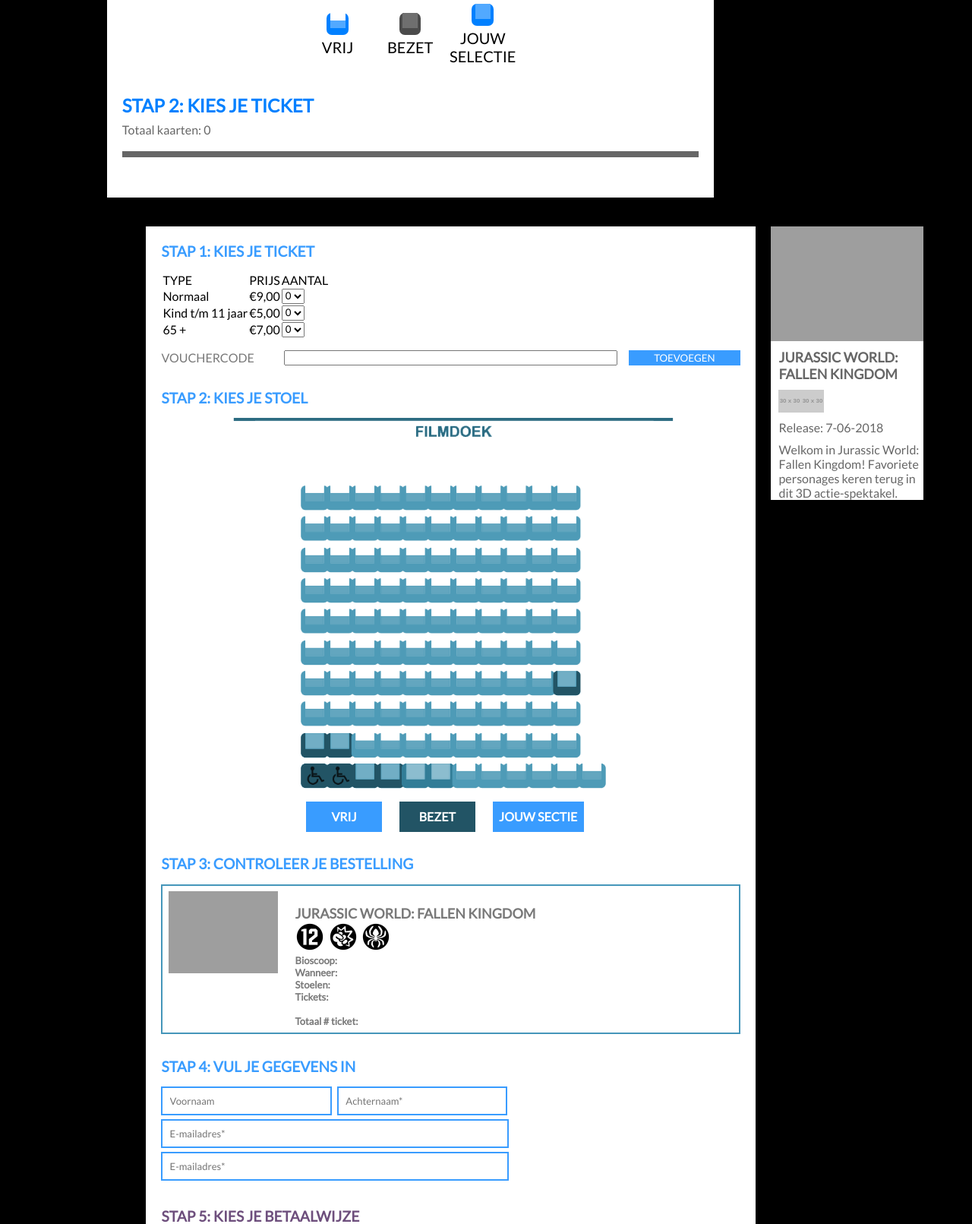
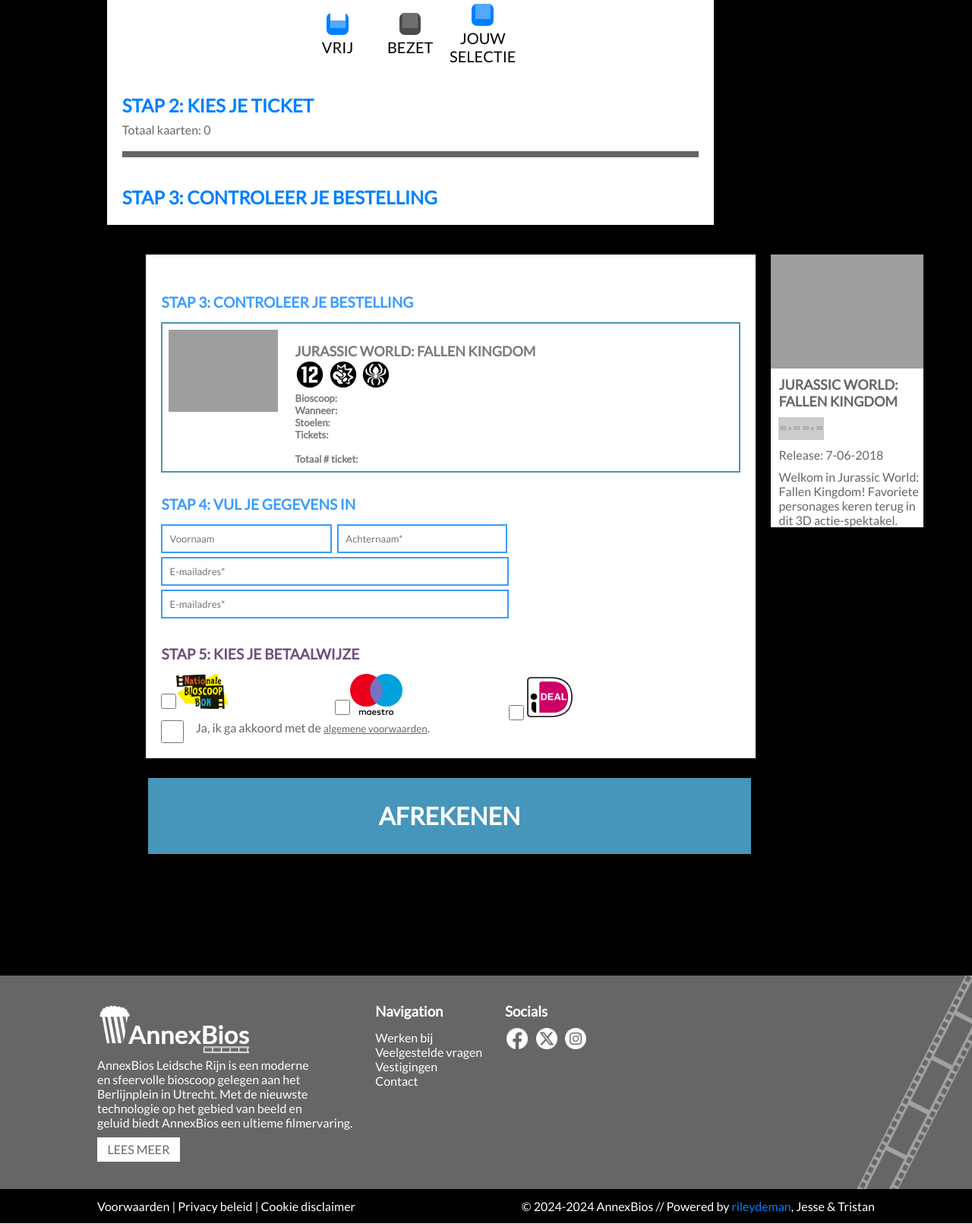
Before and after one commit to rileydeman/annexbios-leidscherijn, a PHP site: page /bestellen in a window 1280 px wide. Shown: the part 949-2560 px from the top of the page at 76% size. Run offline with PHP 8.4, Linux system fonts and the light colour scheme; grey boxes labelled with a size stand in for pictures from a placeholder-image service; data that the repository does not hold is empty; some libraries are stand-ins or nearby versions; grey boxes are pictures that could not be loaded.

Commit message:
Added step 3 title
Added step 3 title

```diff
--- a/public/order-tickets.php
+++ b/public/order-tickets.php
@@ -151,6 +151,8 @@ include_once("../app/config/config.php");
 <!--                        </div>-->
 <!--                    </div>-->
                 </div>
+
+                <h2>STAP 3: CONTROLEER JE BESTELLING</h2>
             </form>
 
             <div id="movie">
@@ -163,21 +165,6 @@ include_once("../app/config/config.php");
 
     <div class="content">
         <div class="left">
-            <div class="stap-1">
-                <div><p class="stap-1-title">STAP 1: KIES JE TICKET</p></div>
-                <table>
-                    <tr class="row-1"><td class="space-right"><p>TYPE</p></td><td><p>PRIJS</p></td><td><p>AANTAL</p></td></tr>
-                    <tr><td class="space-right"><p>Normaal</p></td><td><p>€9,00</p></td><td><select><option>0</option><option>1</option></select></td></tr>
-                    <tr><td class="space-right"><p>Kind t/m 11 jaar</p></td><td><p>€5,00</p></td><td><select><option>0</option><option>1</option></select></td></tr>
-                    <tr><td class="space-right"><p>65 +</p></td><td><p>€7,00</p></td><td><select><option>0</option><option>1</option></select></td></tr>
-                </table>
-                <div class="voucher"><p class="voucher-text">VOUCHERCODE</p><input class="voucher-input" type="text"><P class="voucher-redeem">TOEVOEGEN</P></div>
-            </div>
-            <div class="stap-2">
-                <div><p class="stap-2-title">STAP 2: KIES JE STOEL</p></div>
-                <div class="indeling"><img class="indeling-img" src="../public/assets/img/indeling.png"></div>
-                <div class="kleur-index"><p class="vrij">VRIJ</p><p class="bezet">BEZET</p><p class="jouw-selectie">JOUW SECTIE</p></div>
-            </div>
             <div class="stap-3">
                 <div><p class="stap-3-title">STAP 3: CONTROLEER JE BESTELLING</p></div>
                 <div class="bestelling-box">
```
